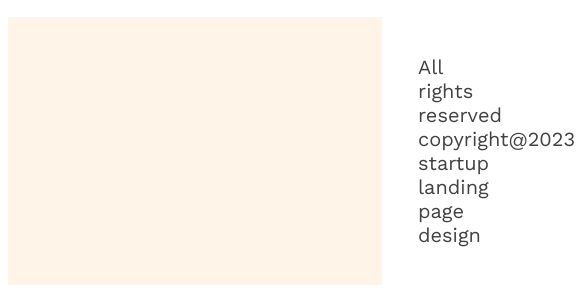
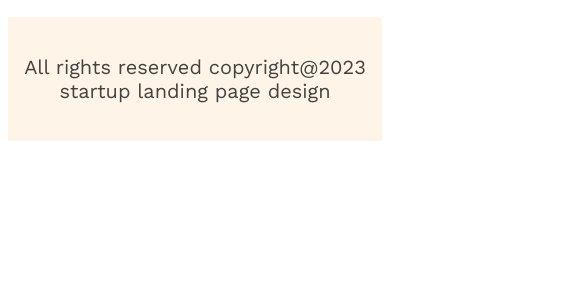
Before and after one commit to Mahin5580/G3-architect-website, a plain HTML site: page index.html in a window 390 px wide. Shown: the part 7373-7678 px from the top of the page, 585 px wide, since content can reach past the window. After the commit the page ends 7534 px from the top, so only its background shows below. Drawn offline with nearby package versions, Linux system fonts and the light colour scheme.

Commit message:
responsive done

```diff
--- a/architect.css
+++ b/architect.css
@@ -187,7 +187,7 @@
 .footer-text{
   font-size: 20px;
   text-align: center;
-  padding: 38px 410px;
+  padding: 38px 0px;
 }
 /* responsive media query */
 @media screen and (max-width:576px){
@@ -216,6 +216,7 @@
     margin-top: 20px;
     margin-left: 20px;
   }
+
 }
 
 /* medium size device */
@@ -236,4 +237,5 @@
     margin-top: 20px;
     margin-left: 20px;
   }
+
 }
```
